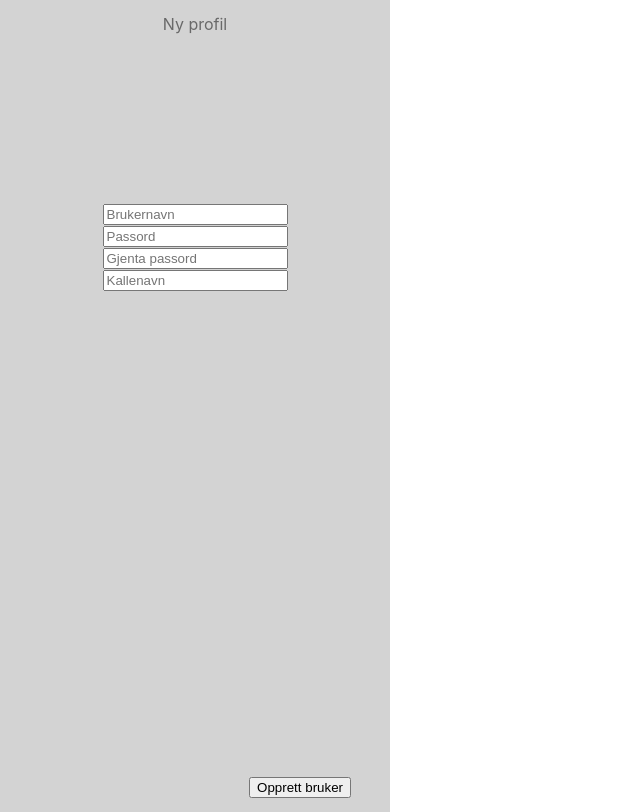
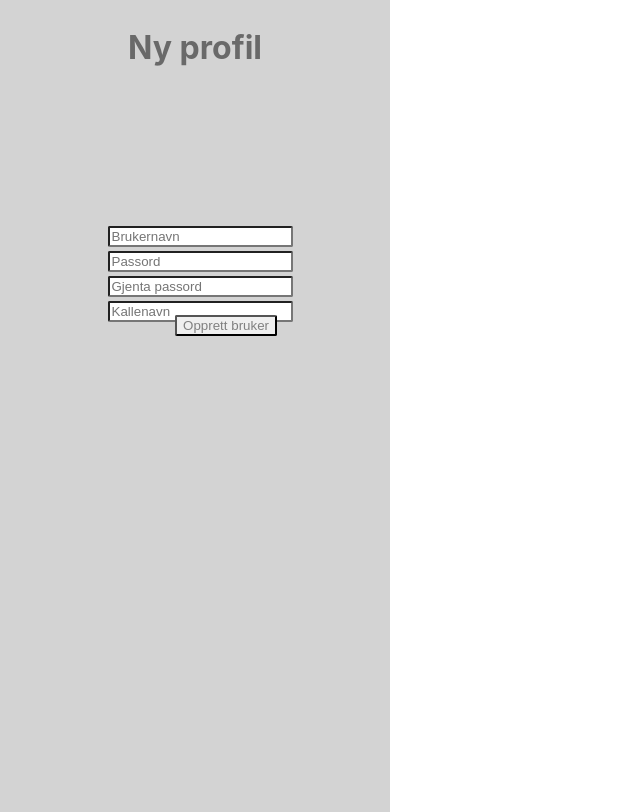
Before and after one commit to HoiskolensChemikerforening/DrikkespillFrontend, a React (Create React App) app in the folder drikkespill/: page /registreringsside in a window 1280 px wide. Shown: the whole page, without its empty margins (0-640 px from the left). Built offline with nearby package versions, Linux system fonts and the light colour scheme.

Commit message:
tried making upload profile pic, and fix some things in registration

```diff
--- a/drikkespill/src/pages/profil.jsx
+++ b/drikkespill/src/pages/profil.jsx
@@ -1,8 +1,9 @@
-import React from "react";
+import React, { Profiler } from "react";
 import styled from "styled-components";
 import { MobileContainer } from "../components/MobileContainer";
 import {useEffect, useState} from "react";
 import Image from "../images/dextersquare.png";
+
 
 export const Profil = () => {
 
@@ -28,7 +29,7 @@ export const Profil = () => {
             <img width="250px" src={Image} alt="a"/>
             </BildeCont>
 
-            <EndreBilde onClick={() => console.log('Endre bilde')}> Endre bilde </EndreBilde>
+            <EndreBilde type="submit" className="edit"> Endre bilde </EndreBilde>
             <Brukernavn> Johannes </Brukernavn>
             <Kallenavn> Kallenavn: Johannes </Kallenavn>
             <NyttKallenavn type="text" placeholder="Nytt kallenavn"/>
@@ -55,11 +56,7 @@ const Tittel = styled.h1`
 `;
 
 const Brukernavn = styled.div`
-    color: black;
-    text-align: left;
-    display: flex;
-    align-items: flex-start;
-    margin: 50px 10px 300px 40px;
+
 
 `;
 
@@ -133,3 +130,87 @@ const Tilbake = styled.button`
     padding: 0,25em 1em;
     position:relative; left:10px; top:10px;
 `;
+
+const ImgUpload = ({
+    onChange,
+    src
+}) =>
+    <label htmlFor="photo-upload" className="custom-file-uploard fas">
+        <div className="img-wrap img-upload">
+            <img for="photo-upload" src={src}/>
+        </div>
+        <input id="photo-upload" type="file" onChange={onChange}/>
+    </label>
+
+const Edit =({
+    onSubmit,
+    children
+})=>
+    <div className="card">
+        <form onSubmit={onSubmit}>
+            {children}
+            <button type="submit" className="save"> Save </button>
+        </form>
+    </div>
+
+const Profile =({
+    onSubmit, src,
+    })=>
+    <div className='card'>
+        <form onSubmit={onSubmit}>
+            <label className="customfile-upload fas">
+                <div className="img-wrap">
+                    <img for="photo-upload" src={src}/>
+                </div>
+            </label>
+        </form>
+
+    </div>
+
+class CardProfile extends React.Component {
+    state = {
+        file: '',
+        imagePreviewUrl:'https://raw.githubusercontent.com/OlgaKoplik/CodePen/master/profile.jpg',
+        active: 'edit'
+    }
+
+    photoUpload = e =>{
+        e.preventDefault();
+        const reader = new FileReader();
+        const file = e.target.files[0];
+        reader.onloadend = () => {
+            this.setState({
+                file: file,
+                imagePreviewUrl: reader.result
+            });
+        }
+        reader.readAsDataURL(file);
+    }
+
+    handleSubmit = e =>{
+        e.preventDefault();
+        let activeP = this.state.active === 'edit' ? 'profile' : 'edit';
+        this.setState({
+            active: activeP
+        })
+    }
+
+    render() {
+        const {imagePreviewUrl, name, status, active} = this.state;
+        return (
+            <div>
+                {(active === 'edit')?(
+                    <Edit onSubmit={this.handleSubmit}>
+                        <ImgUpload onChange={this.photoUpload} src={imagePreviewUrl}/>
+                    </Edit>
+                ):(
+                    <Profile
+                        onSubmit={this.handleSubmit}
+                        src = {imagePreviewUrl}/>
+                )}
+            </div>
+        )
+    }
+}
+
+/* https://codepen.io/OlgaKoplik/pen/ZdyKGY */
--- a/drikkespill/src/pages/registreringsside.css
+++ b/drikkespill/src/pages/registreringsside.css
@@ -5,4 +5,5 @@
 .skjema{
     display: flex;
     justify-content: center;
+    padding: 10px;
 }
--- a/drikkespill/src/pages/registreringsside.jsx
+++ b/drikkespill/src/pages/registreringsside.jsx
@@ -17,21 +17,14 @@ export const Registreringsside = () => {
         <Background>
         <Header> Ny profil</Header>
         <RegistrationContainer>
-            <form className="Skjema">
-                <input className="Brukernavn" type="text" value={name} onChange={updateName} placeholder="Brukernavn"/>
-            </form>
-            <form>
-                <input className="Passord" type="text" value={name} onChange={updateName} placeholder="Passord"/>
-            </form>
-            <form>
-                <input className="Gjenta passord" type="text" value={name} onChange={updateName} placeholder="Gjenta passord"/>
-            </form>
-            <form>
-                <input className="Kallenavn" type="text" value={name} onChange={updateName} placeholder="Kallenavn"/>
-            </form>
+            <Inputten type="text" placeholder="Brukernavn"/>
+            <Inputten type="password" placeholder="Passord"/>
+            <Inputten type="password" placeholder="Gjenta passord"/>
+            <Inputten type="text" placeholder="Kallenavn"/>
         </RegistrationContainer>
-        <Buttonplacement><Button onClick={() => console.log('Opprett bruker')}>
-                Opprett bruker</Button></Buttonplacement>
+        <Buttonplacement>
+            <OpprettBruker onClick={event => window.location.href="/profil"}> Opprett bruker </OpprettBruker>
+        </Buttonplacement>
         </Background>
     </MobileContainer>
     </>
@@ -47,7 +40,7 @@ const Background = styled.div`
     height: 100%;
 `;
 
-const Header = styled.div`
+const Header = styled.h1`
     display: flex;
     width:  100%;
     height: 20%;
@@ -82,6 +75,7 @@ const RegistrationContainer = styled.div`
     height: 50%;
     align-items: center;
     flex-direction: column;
+    padding-left: 5px;
 `;
 
 const Container = styled.div`
@@ -89,4 +83,22 @@ const Container = styled.div`
     flex-direction: column;
     height: 100%;
     justify-content: space-around;
+    margin: 100px; 100px; 100px; 100px;
     `;
+
+const OpprettBruker = styled.button`
+    color: gray;
+    border-radius: 2px;
+    cursor: pointer;
+    padding: 0,25em 1em;
+    position:relative; left:-74px; top:-470px;
+`;
+
+const Inputten = styled.input`
+    color: grey;
+    border-radius: 2px;
+    width = 50px;
+    display: flex;
+    justify-content: center;
+    margin:2px;
+`;
```
